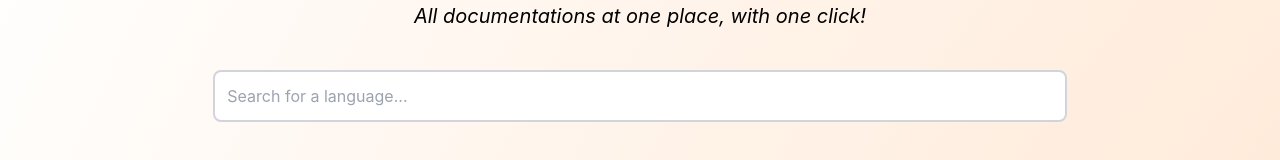
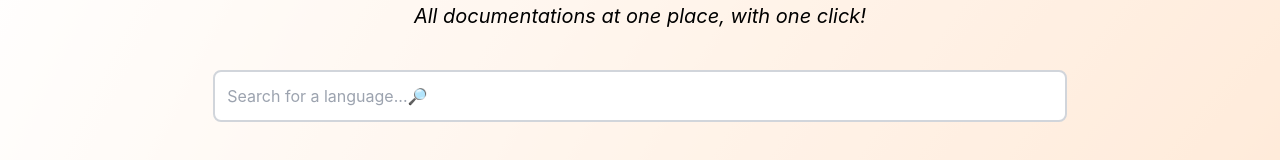
Before and after one commit to roche-jeethan/docsgo-react, a React (Create React App) app: page / in a window 1280 px wide. Shown: the part 194-354 px from the top of the page. Built offline with nearby package versions, Linux system fonts and the light colour scheme.

Commit message:
refact/searchbar: added blue border when dark:focus and icon

```diff
--- a/src/components/SearchBar.jsx
+++ b/src/components/SearchBar.jsx
@@ -9,10 +9,10 @@ const SearchBar = ({ searchQuery, setSearchQuery }) => {
   return (
     <input
       type="text"
-      placeholder="Search for a language..."
+      placeholder="Search for a language...🔎"
       value={searchQuery}
       onChange={handleChange}
-      className="search-bar w-2/3 p-3 rounded-lg border-2 border-gray-300 focus:outline-none focus:border-blue-500 transition duration-300 ease-in-out dark:bg-gray-800 dark:border-gray-600"
+      className="search-bar w-2/3 p-3 rounded-lg border-2 border-gray-300 focus:outline-none focus:border-blue-500 transition duration-300 ease-in-out dark:bg-gray-800 dark:border-gray-600 dark:focus:border-blue-500"
     />
   );
 };
```
